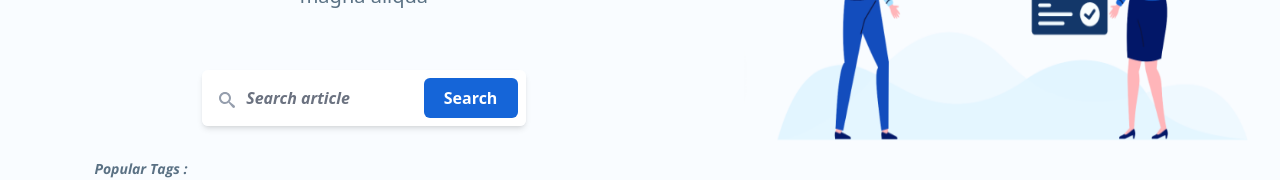
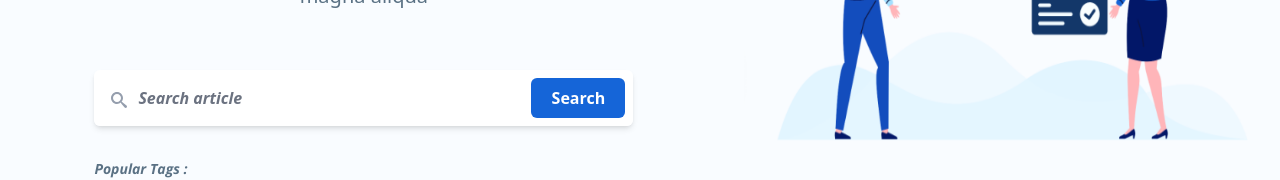
Before and after one commit to tinsaedv/Responsive-Blog-App, a React (Vite) app in the folder client/: page / in a window 1280 px wide. Shown: the part 430-610 px from the top of the page. Built offline with nearby package versions, Linux system fonts and the light colour scheme; no server answers.

Commit message:
adjusted the width of input field

```diff
--- a/client/src/components/Home/InputSearch.Component.jsx
+++ b/client/src/components/Home/InputSearch.Component.jsx
@@ -14,7 +14,7 @@ const InputSearch = () => {
   }
 
   return (
-    <div className='relative mx-[20%] h-[3rem] sm:h-[3.5rem] mb-[1rem] rounded-md shadow-md overflow-hidden'>
+    <div className='relative h-[3rem] sm:h-[3.5rem] mb-[1rem] rounded-md shadow-md overflow-hidden'>
       <ImSearch className='absolute sm:top-[1.4rem] top-[1rem] left-[1.06rem] text-[#959EAD]' />
       <input
         onChange={handleOnChange}
```
